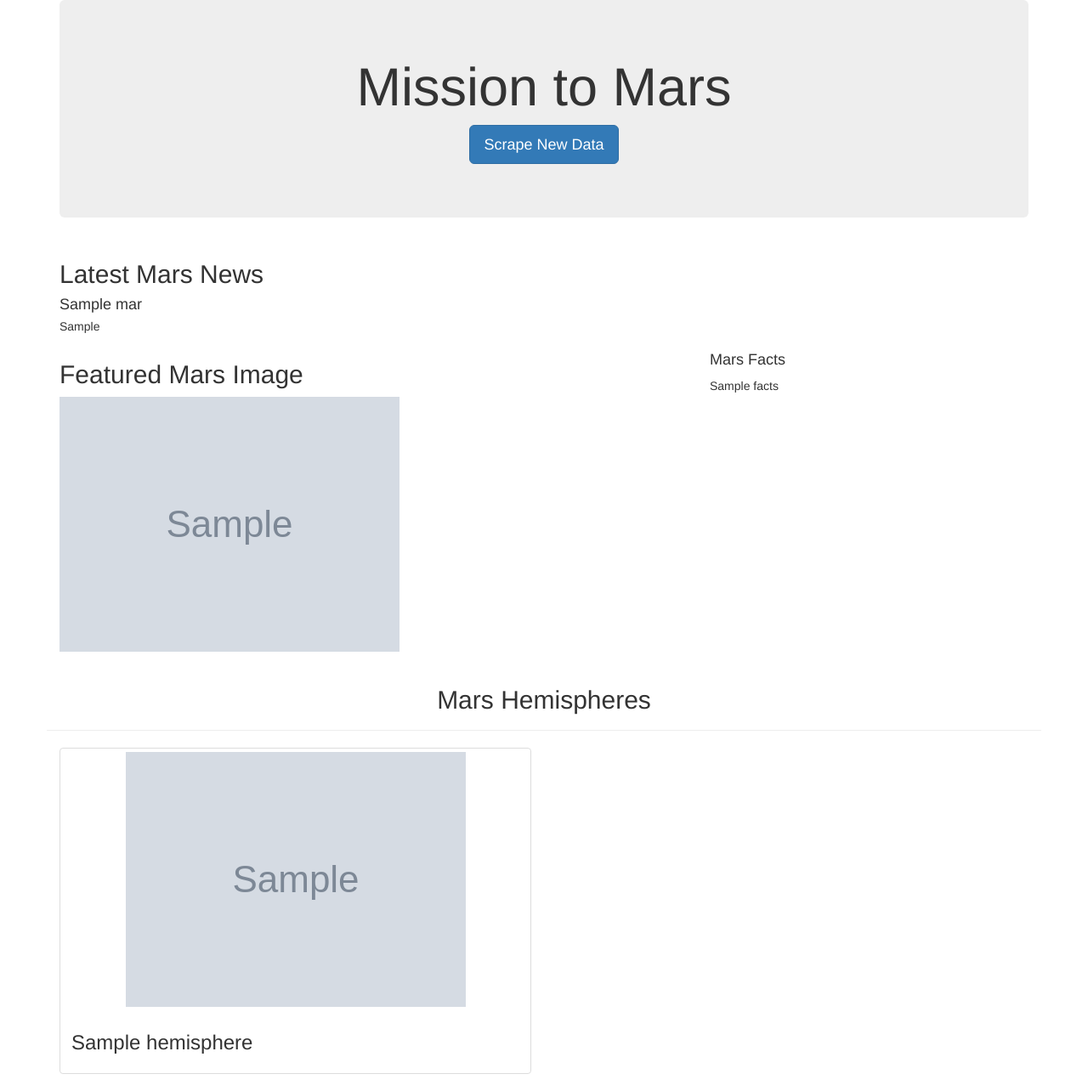
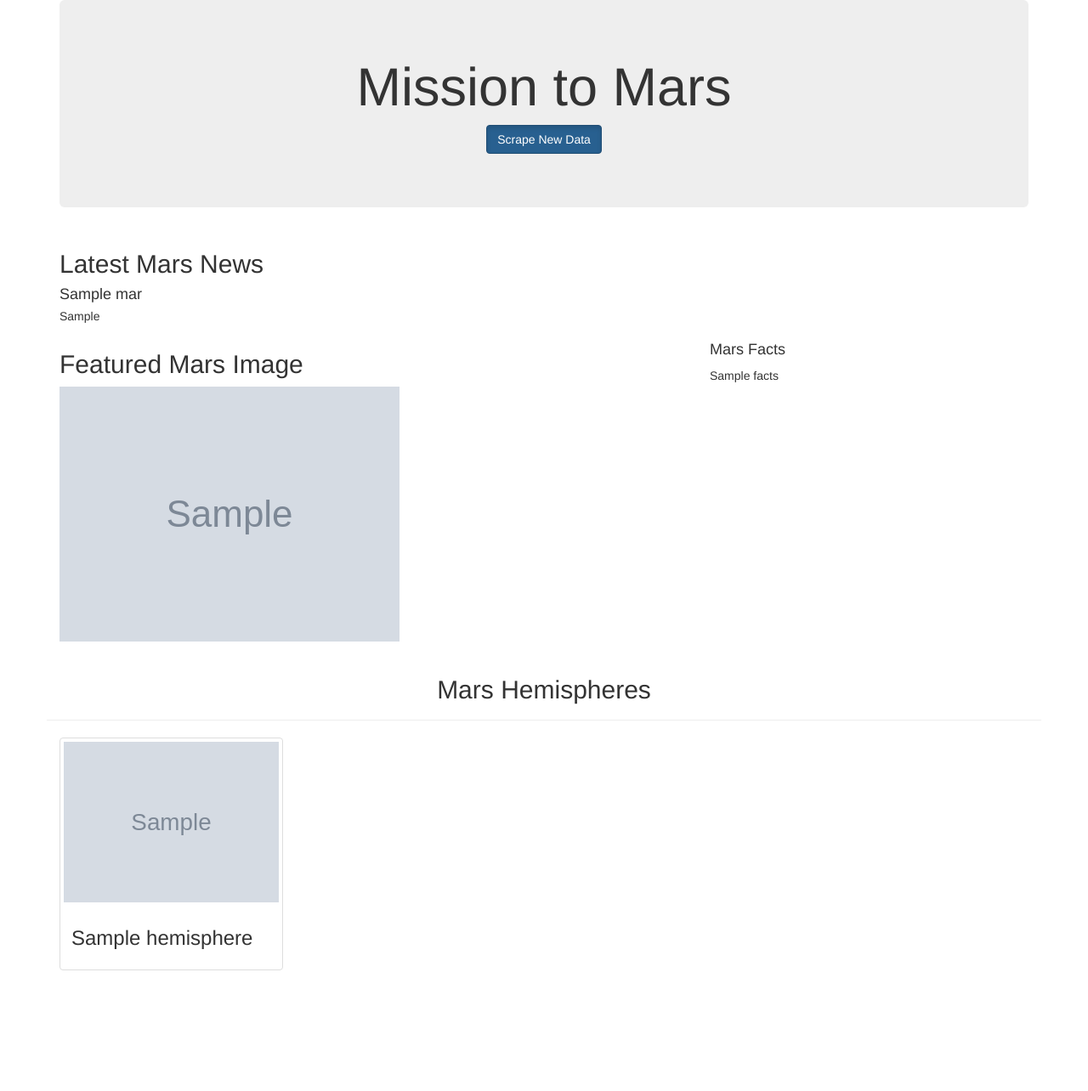
Before and after one commit to jj2773/Mission-to-Mars, a Flask app: page / in a window 1280 px wide. Shown: the whole page at 85% size. After the commit the page ends 1142 px from the top, so only its background shows below. Run offline with Flask 2, Linux system fonts and the light colour scheme; grey boxes marked "Sample" are stand-in pictures; a database or web service that is not in the repository returns one stand-in record (values such as "Sample title"); some libraries are stand-ins or nearby versions.

Commit message:
deliverable 3 updates

```diff
--- a/scraping.py
+++ b/scraping.py
@@ -87,7 +87,7 @@ def mars_facts():
     df.set_index('description', inplace=True)
 
     #conver the dataframe to html format, add bootstrap
-    return df.to_html()
+    return df.to_html(classes=["table-bordered", "table-striped", "table-hover"])
 
 
 def scrape_hemi(browser):
--- a/templates/index.html
+++ b/templates/index.html
@@ -16,12 +16,13 @@
       <div class="jumbotron text-center">
         <h1>Mission to Mars</h1>
         <!-- Add a button to activate scraping script -->
-        <p><a class="btn btn-primary btn-lg" href="/scrape" role="button">Scrape New Data</a></p>
+        <!-- Deliverable 2 Make the button smaller with default and behavior active changed -->
+        <p><a class="btn btn-primary active" href="/scrape" role="button">Scrape New Data</a></p>
       </div>
 
       <!-- Add section for Mars News -->
       <div class="row" id="mars-news">
-        <div class="col-md-12">
+        <div class="col-xs-18 col-md-12">
           <div class="media">
             <div class="media-body">
               <h2>Latest Mars News</h2>
@@ -34,9 +35,8 @@
 
       <!-- Section for Featured Image and Facts table -->
       <div class="row" id="mars-featured-image">
-        <div class="col-md-8">
+        <div class="col-xs-12 col-md-8">
           <h2>Featured Mars Image</h2>
-
           <!-- if images is False/None/non-existent, then default to error message -->
           <img
             src="{{mars.featured_image | default('static/images/error.png', true) }}"
@@ -45,11 +45,12 @@
           />
         </div>
 
-        <div class="col-md-4">
+        <div class="col-xs-4 col-md-4">
           <!-- Mars Facts -->
           <div class="row" id="mars-facts">
+          <!-- Deliverable 2 format table changes.  Updated function to return html class with table formating see scrapying.py line 90 -->
             <h4>Mars Facts</h4>
-            {{ mars.facts | safe }}
+           {{ mars.facts | safe }}
           </div>
         </div>
       </div>
@@ -58,10 +59,9 @@
       <div class="row" id="mars-hemispheres">
         <div class="page-header">
           <h2 class="text-center">Mars Hemispheres</h2>
-        </div>
-
+      </div>
         {% for hemisphere in mars.hemispheres %}
-        <div class="col-md-6">
+        <div class="col-xs-6 col-md-3">
           <div class="thumbnail">
             <img src="{{hemisphere.img_url | default('static/images/error.png', true)}}" alt="...">
             <div class="caption">
```
